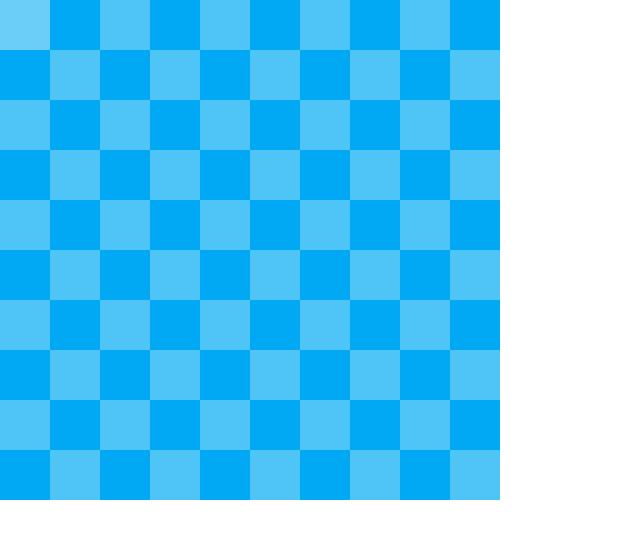
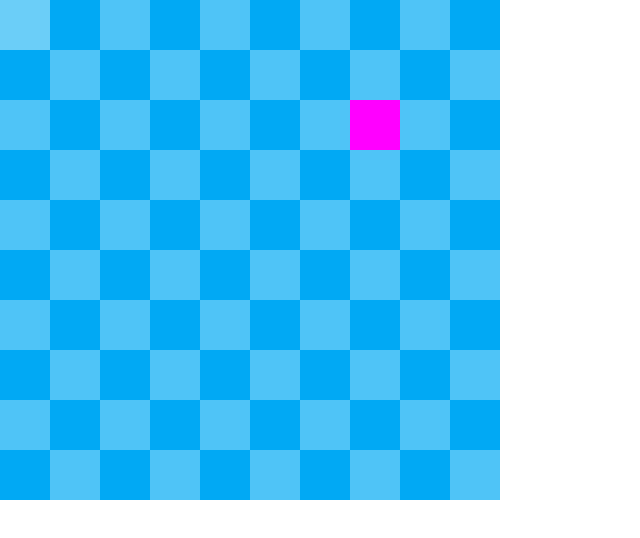
Before and after one commit to laughingturtle/rpt10-MiniApps2, a React (Create React App) app in the folder challenge_4/app/: page / in a window 1280 px wide. Shown: the top 538 px of the page, without its empty margins (0-640 px from the left). Built offline with nearby package versions, Linux system fonts and the light colour scheme.

Commit message:
cleaning up

```diff
--- a/challenge_4/app/src/App.js
+++ b/challenge_4/app/src/App.js
@@ -7,8 +7,8 @@ class App extends Component{
   constructor(props){
     super(props);
     this.state = {
-      gameboard:[] /* function that makes the board */,
-      squares: 100
+      gameboard:[],
+      numberOfSquares: 100
     }
   }
 
@@ -22,7 +22,7 @@ class App extends Component{
     console.log('board in state: ', this.state.gameboard)
     return (
       <div className="App">
-        <Board squares={this.state.squares}/>
+        <Board numberOfSquares={this.state.numberOfSquares}/>
       </div>
     );
   }
--- a/challenge_4/app/src/components/board.jsx
+++ b/challenge_4/app/src/components/board.jsx
@@ -1,3 +1,4 @@
+// this is a class component, as opposed to a functional component
 import React from 'react';
 import Square from './square.jsx';
 
@@ -9,7 +10,14 @@ class Board extends React.Component {
   }
 
   makeBoard() {
-    return new Array(this.props.squares).fill(<Square /* pass id */ />);
+    var numberOfSquares = [];
+    for (var i = 1; i <= this.props.numberOfSquares; i++) {
+      numberOfSquares.push(i);
+   }
+
+    return numberOfSquares.map((item, key) =>
+         <div><Square id={item} key={key}/></div>
+    );
   }
 
   render() {
--- a/challenge_4/app/src/components/square.jsx
+++ b/challenge_4/app/src/components/square.jsx
@@ -3,7 +3,7 @@ import React from 'react'
 
 // you can pass props here
 var Square = (props) => (
-    <div className="square" id=""></div>
+    <div className='square' id={'_' + props.id}></div>
 )
 
 export default Square;
--- a/challenge_4/app/src/components/utils/makeGameBoard.js
+++ b/challenge_4/app/src/components/utils/makeGameBoard.js
@@ -19,7 +19,7 @@ function makeGameBoard() {
 
   function generateMinesPlacementArray() {
     /* generate 10 unique numbers between 1 and 100 */
-    while(mines.length < 10){
+    while(mines.length < 7){
         let b = Math.floor(Math.random()*100) + 1;
         if(mines.indexOf(b) === -1) mines.push(b);
     }
--- a/challenge_4/app/src/index.css
+++ b/challenge_4/app/src/index.css
@@ -1,3 +1,8 @@
+#_28 {
+  background-color: #f0f;
+}
+/* one, two, three, four, five, six */
+
 body {
   margin: 0;
   padding: 0;
@@ -7,7 +12,6 @@ body {
   -webkit-font-smoothing: antialiased;
   -moz-osx-font-smoothing: grayscale;
 }
-
 code {
   font-family: source-code-pro, Menlo, Monaco, Consolas, "Courier New",
     monospace;
```
